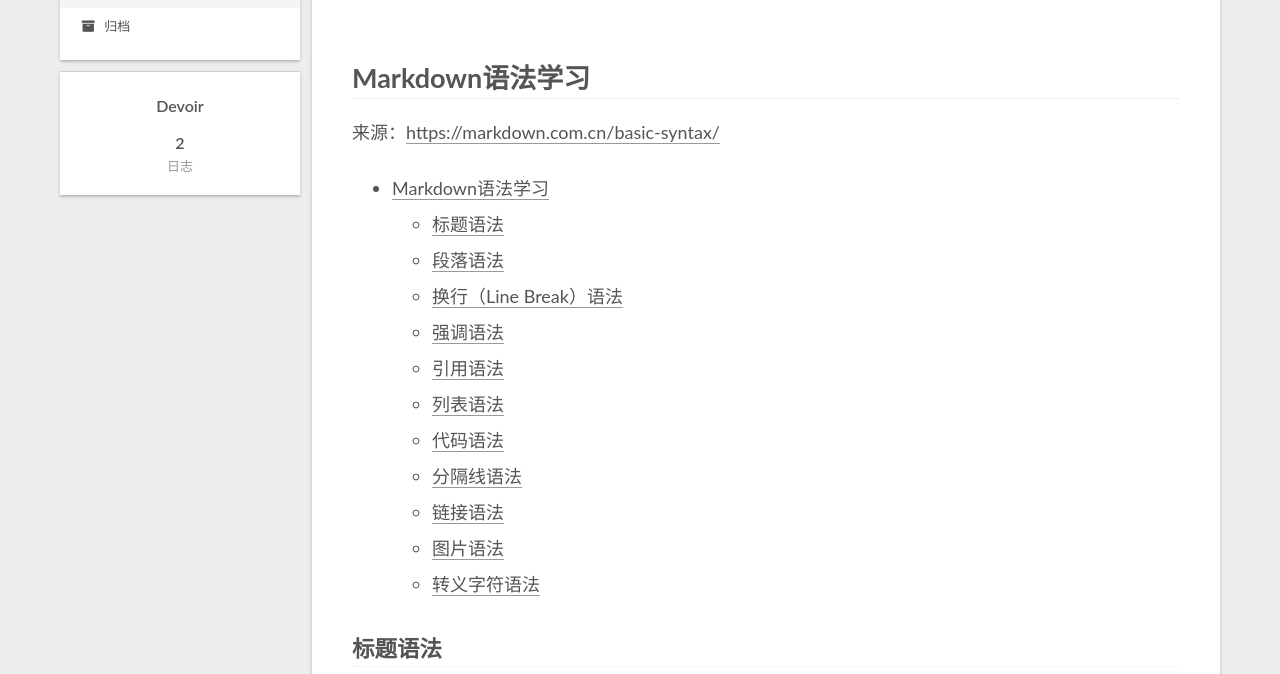
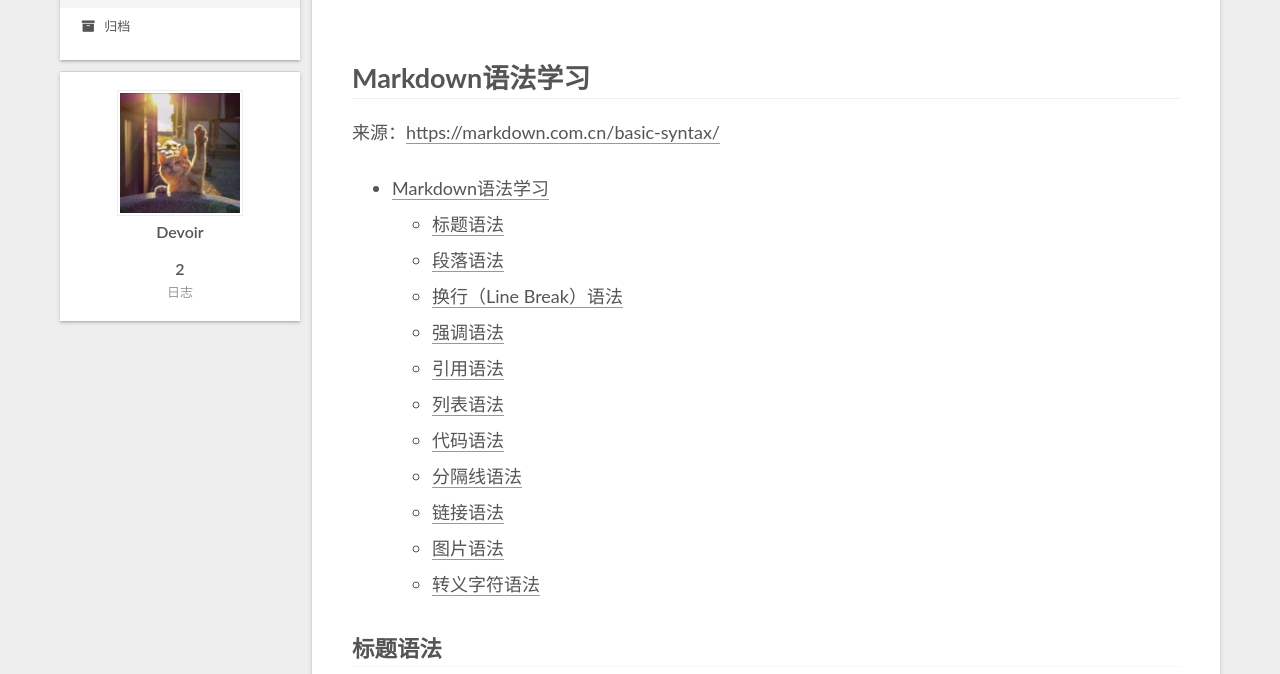
Before and after one commit to Micrler/Micrler.github.io, a plain HTML site: page index.html in a window 1280 px wide. Shown: the part 126-800 px from the top of the page. Drawn offline with Linux system fonts and the light colour scheme.

Commit message:
Site updated: 2021-09-11 09:57:36

```diff
--- a/index.html
+++ b/index.html
@@ -148,7 +148,7 @@
     <link itemprop="mainEntityOfPage" href="http://example.com/2021/09/09/Makedown%E5%AD%A6%E4%B9%A0/">
 
     <span hidden itemprop="author" itemscope itemtype="http://schema.org/Person">
-      <meta itemprop="image" content="/images/avatar.gif">
+      <meta itemprop="image" content="/images/avatar.png">
       <meta itemprop="name" content="Devoir">
       <meta itemprop="description" content="">
     </span>
@@ -307,7 +307,7 @@
     <link itemprop="mainEntityOfPage" href="http://example.com/2021/09/09/hello-world/">
 
     <span hidden itemprop="author" itemscope itemtype="http://schema.org/Person">
-      <meta itemprop="image" content="/images/avatar.gif">
+      <meta itemprop="image" content="/images/avatar.png">
       <meta itemprop="name" content="Devoir">
       <meta itemprop="description" content="">
     </span>
@@ -428,6 +428,8 @@
 
       <div class="site-overview-wrap sidebar-panel">
         <div class="site-author motion-element" itemprop="author" itemscope itemtype="http://schema.org/Person">
+    <img class="site-author-image" itemprop="image" alt="Devoir"
+      src="/images/avatar.png">
   <p class="site-author-name" itemprop="name">Devoir</p>
   <div class="site-description" itemprop="description"></div>
 </div>
```
Also changed, not shown: 2021/09/09/Makedown学习/index.html (+3 -1 lines), 2021/09/09/hello-world/index.html (+3 -1 lines), archives/2021/09/index.html (+2 -0 lines), archives/2021/index.html (+2 -0 lines), archives/index.html (+2 -0 lines), images/avatar.png (added).
